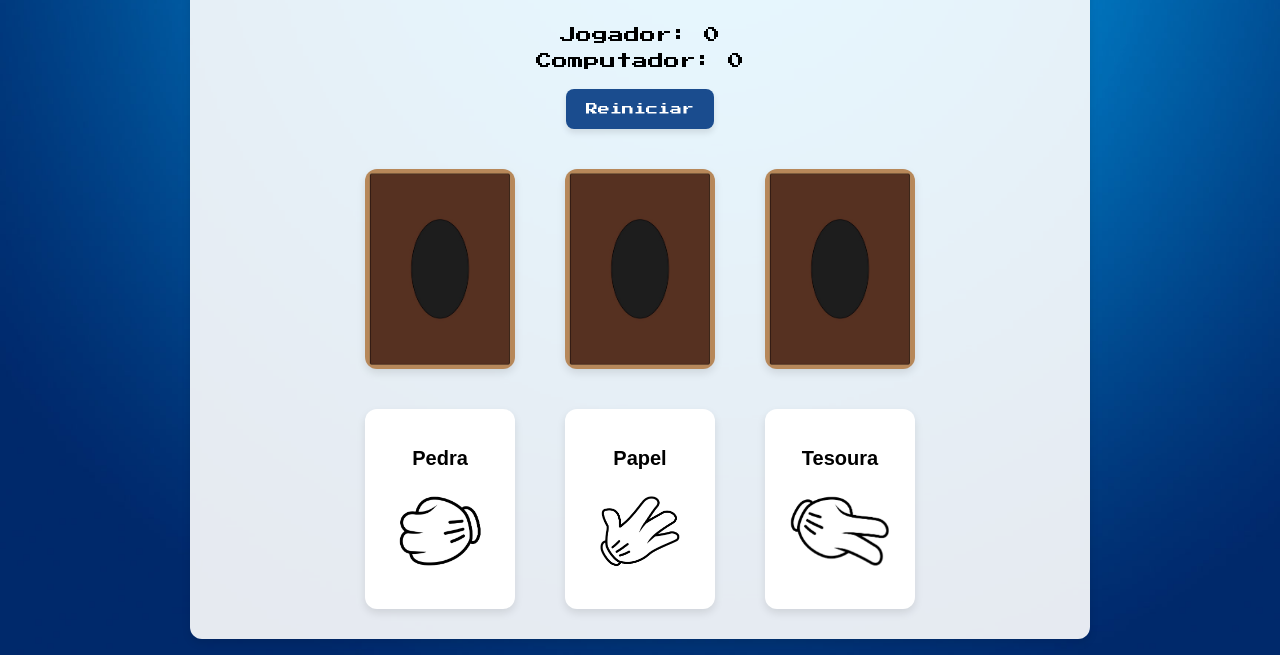
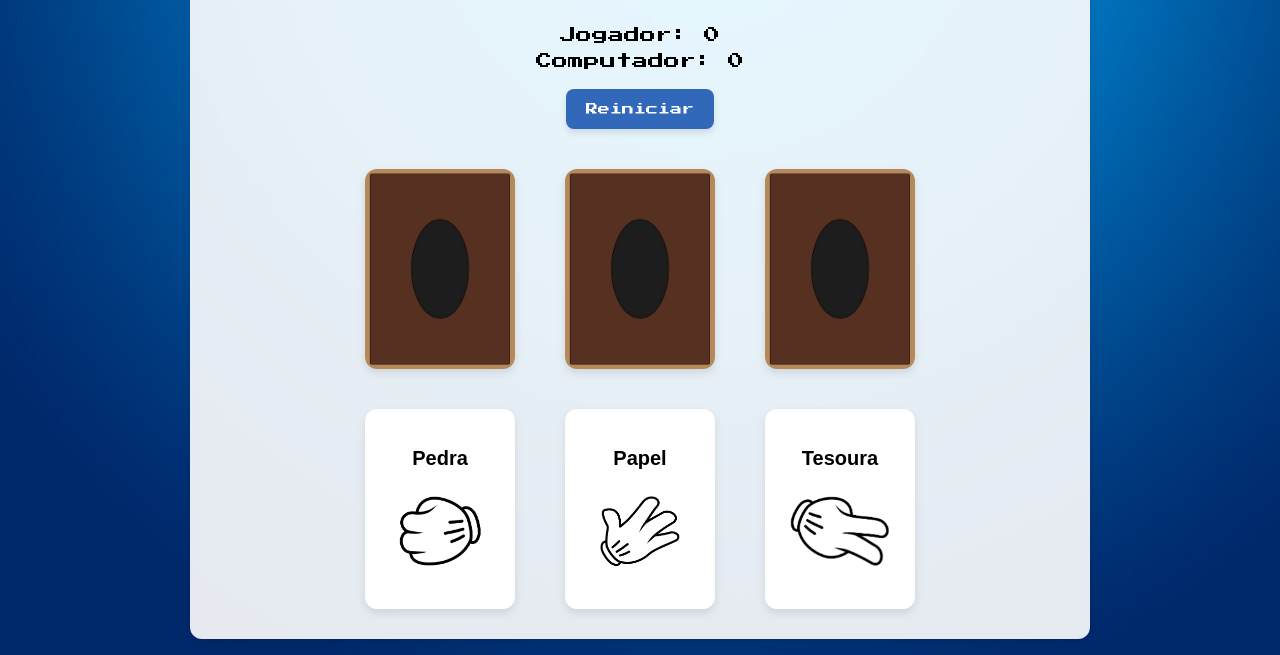
Before and after one commit to JVPrado1/odin-rock-papper-scissors, a plain HTML site: page index.html in a window 1280 px wide. Shown: the part 145-800 px from the top of the page. Drawn offline with Linux system fonts and the light colour scheme.

Commit message:
style: altera cor do botão reiniciar

```diff
--- a/style.css
+++ b/style.css
@@ -120,7 +120,7 @@ body {
 }
 
 .botao__reiniciar {
-    background-color: #1a4c8e;
+    background-color: #3268b9;
     color: white;
     padding: 10px 20px;
     border: none;
```
